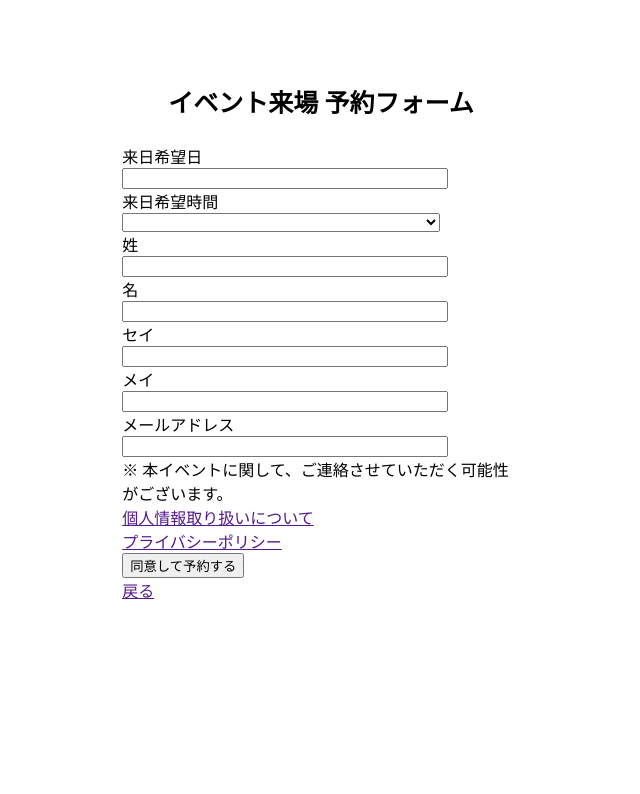
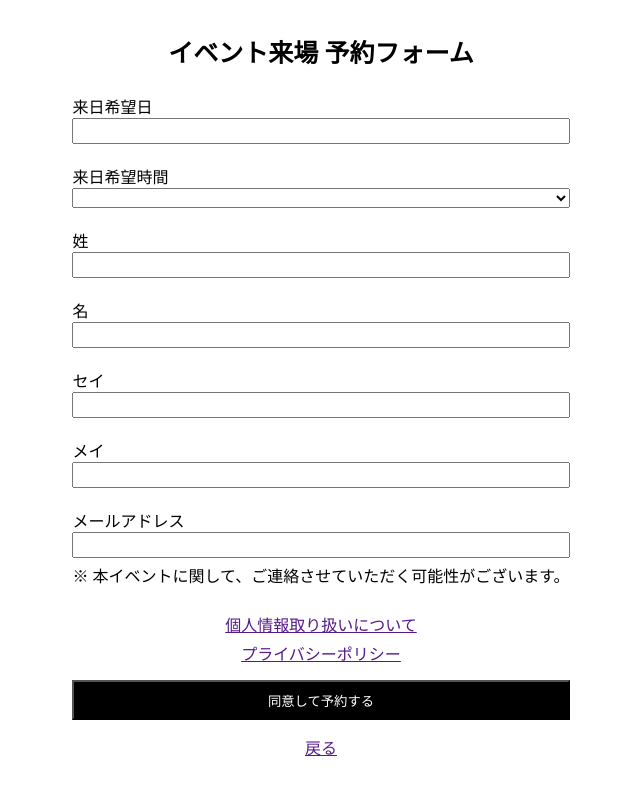
Before and after one commit to airi-i1998/reservation-form, a Vue app: page / in a window 1280 px wide. Shown: the top 794 px of the page, without its empty margins (319-959 px from the left). Built offline with nearby package versions, Linux system fonts and the light colour scheme.

Commit message:
fix/style

```diff
--- a/src/assets/main.css
+++ b/src/assets/main.css
@@ -1,15 +1,23 @@
-/* #app {
+#app {
   max-width: 1280px;
-  margin: 0 auto;
+  /* margin: 0 auto;
   padding: 2rem;
-  font-weight: normal;
-} */
+  font-weight: normal; */
+}
 
-@media (hover: hover) {
+/* @media (hover: hover) {
   a:hover {
     background-color: hsla(160, 100%, 37%, 0.2);
   }
+} */
+/*
+@media screen and (max-width: 768px) {
+
 }
+
+@media screen and (min-width: 300px) {
+
+} */
 
 @media (min-width: 1024px) {
   body {
--- a/src/components/form/Address.vue
+++ b/src/components/form/Address.vue
@@ -5,9 +5,9 @@ const address = ref('');
 </script>
 
 <template>
-  <div class="input">
+  <div class="form-input">
     <label>メールアドレス</label>
-    <input v-model="address" class="input-form" />
+    <input v-model="address" />
     <span>※ 本イベントに関して、ご連絡させていただく可能性がございます。</span>
   </div>
 </template>
--- a/src/components/form/Date.vue
+++ b/src/components/form/Date.vue
@@ -6,8 +6,8 @@ const date = ref("");
 </script>
 
 <template>
-  <div class="input">
+  <div class="form-input">
     <label>来日希望日</label>
-    <input v-model="date" class="input-form" />
+    <input v-model="date" />
   </div>
 </template>
--- a/src/components/form/KanaName/FirstKanaName.vue
+++ b/src/components/form/KanaName/FirstKanaName.vue
@@ -5,6 +5,8 @@ const firstKanaName = ref('');
 </script>
 
 <template>
-  <label>メイ</label>
-  <input v-model="firstKanaName" class="input-form" />
+  <div class="form-input">
+    <label>メイ</label>
+    <input v-model="firstKanaName" />
+  </div>
 </template>
--- a/src/components/form/KanaName/LastKanaName.vue
+++ b/src/components/form/KanaName/LastKanaName.vue
@@ -5,6 +5,8 @@ const lastKanaName = ref('');
 </script>
 
 <template>
-  <label>セイ</label>
-  <input v-model="lastKanaName" class="input-form" />
+  <div class="form-input">
+    <label>セイ</label>
+    <input v-model="lastKanaName" />
+  </div>
 </template>
--- a/src/components/form/Name/FirstName.vue
+++ b/src/components/form/Name/FirstName.vue
@@ -5,6 +5,8 @@ const firstName = ref('');
 </script>
 
 <template>
-    <label>名</label>
-    <input v-model="firstName" class="input-form" />
+    <div class="form-input">
+        <label>名</label>
+        <input v-model="firstName" />
+    </div>
 </template>
--- a/src/components/form/Name/LastName.vue
+++ b/src/components/form/Name/LastName.vue
@@ -5,6 +5,8 @@ const lastName = ref('')
 </script>
 
 <template>
-  <label>姓</label>
-  <input v-model="lastName" class="input-form" />
+  <div class="form-input">
+    <label>姓</label>
+    <input v-model="lastName" />
+  </div>
 </template>
--- a/src/components/form/ReservationTime.vue
+++ b/src/components/form/ReservationTime.vue
@@ -5,9 +5,9 @@ const reservationTime = ref('')
 </script>
 
 <template>
-  <div class="input">
+  <div class="form-input">
     <label>来日希望時間</label>
-    <select v-model="reservationTime" class="input-form">
+    <select v-model="reservationTime">
       <option></option>
       <option>10:00~11:00</option>
       <option>11:00~12:00</option>
--- a/src/views/Reserve.vue
+++ b/src/views/Reserve.vue
@@ -7,7 +7,7 @@ import FirstKanaName from "@/components/form/KanaName/FirstKanaName.vue";
 import LastKanaName from "@/components/form/KanaName/LastKanaName.vue";
 import Address from "@/components/form/Address.vue";
 import { useFormStore } from "@/stores/form";
-import { storeToRefs } from 'pinia'
+import { storeToRefs } from "pinia";
 
 const formStore = useFormStore();
 const saveData = () => {
@@ -25,8 +25,8 @@ const saveData = () => {
 
 <template>
   <main>
+    <p>イベント来場 予約フォーム</p>
     <form>
-      <p>イベント来場 予約フォーム</p>
       <Date />
       <ReservationTime />
       <LastName />
@@ -45,6 +45,10 @@ const saveData = () => {
 </template>
 
 <style>
+/* html,body {
+  overflow: hidden;
+} */
+
 main {
   width: 100%;
   overflow-x: hidden;
@@ -57,22 +61,42 @@ p {
 }
 
 form {
-  width: 80%;
   display: flex;
   flex-flow: column;
-  justify-content: center;
-  margin: 10%;
+  width: fit-content;
+  margin: auto;
+  padding: 0 30px;
 }
 
-.input {
-  display: contents;
-  margin: 20px;
+input,
+select {
+  height: 20px;
 }
 
-.input-form {
-  width: 80%;
+.form-input {
+  display: contents;
 }
+
+.form-input::after {
+  content: "";
+  display: block;
+  margin: 10px;
+}
+
 a {
-  place-items: center;
+  text-align: center;
+  margin-top: 5px;
+}
+
+span {
+  margin-top: 5px;
+}
+
+button {
+  width: 100%;
+  height: 40px;
+  margin: 10px 0;
+  color: white;
+  background-color: black;
 }
 </style>
```
